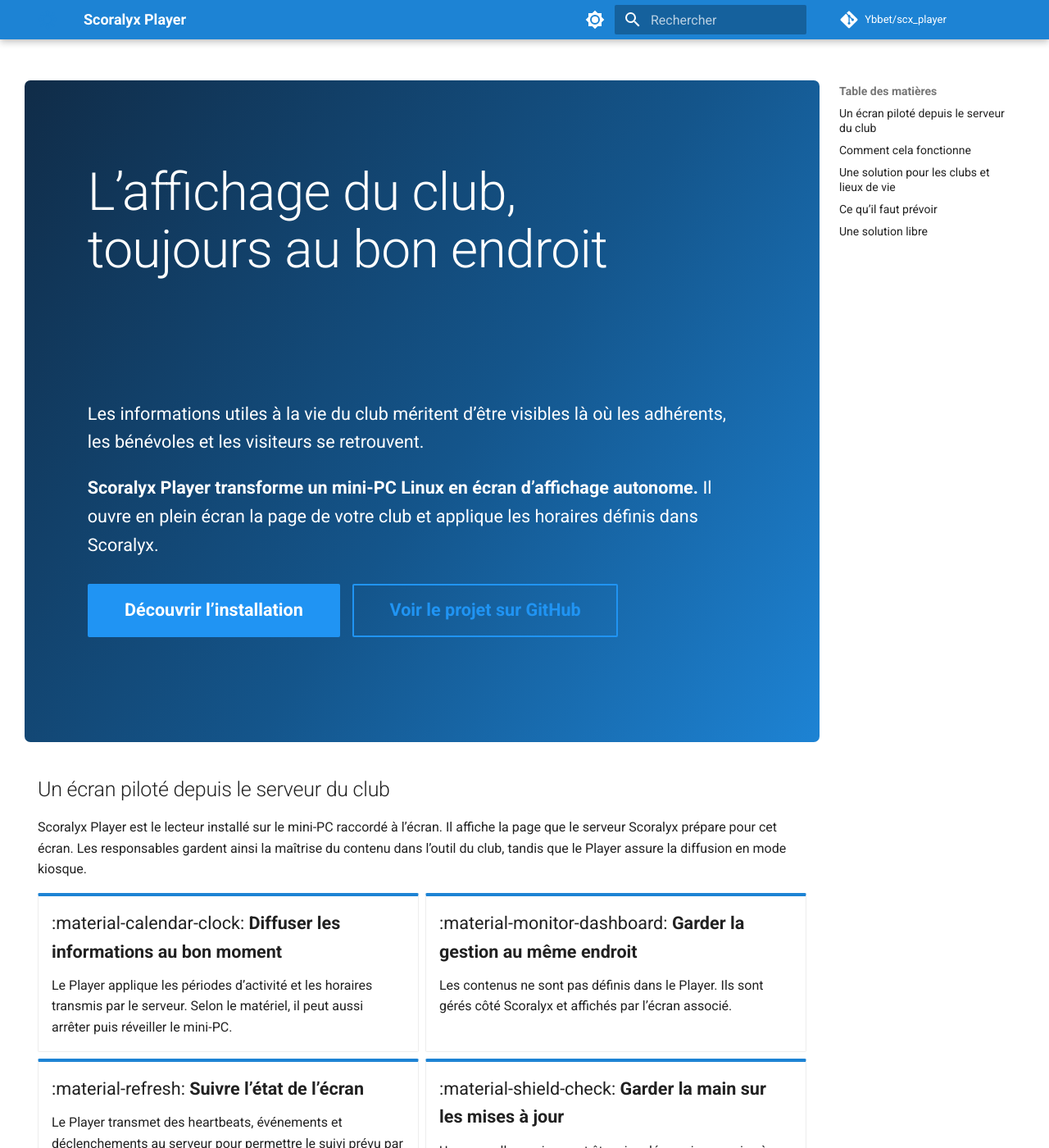
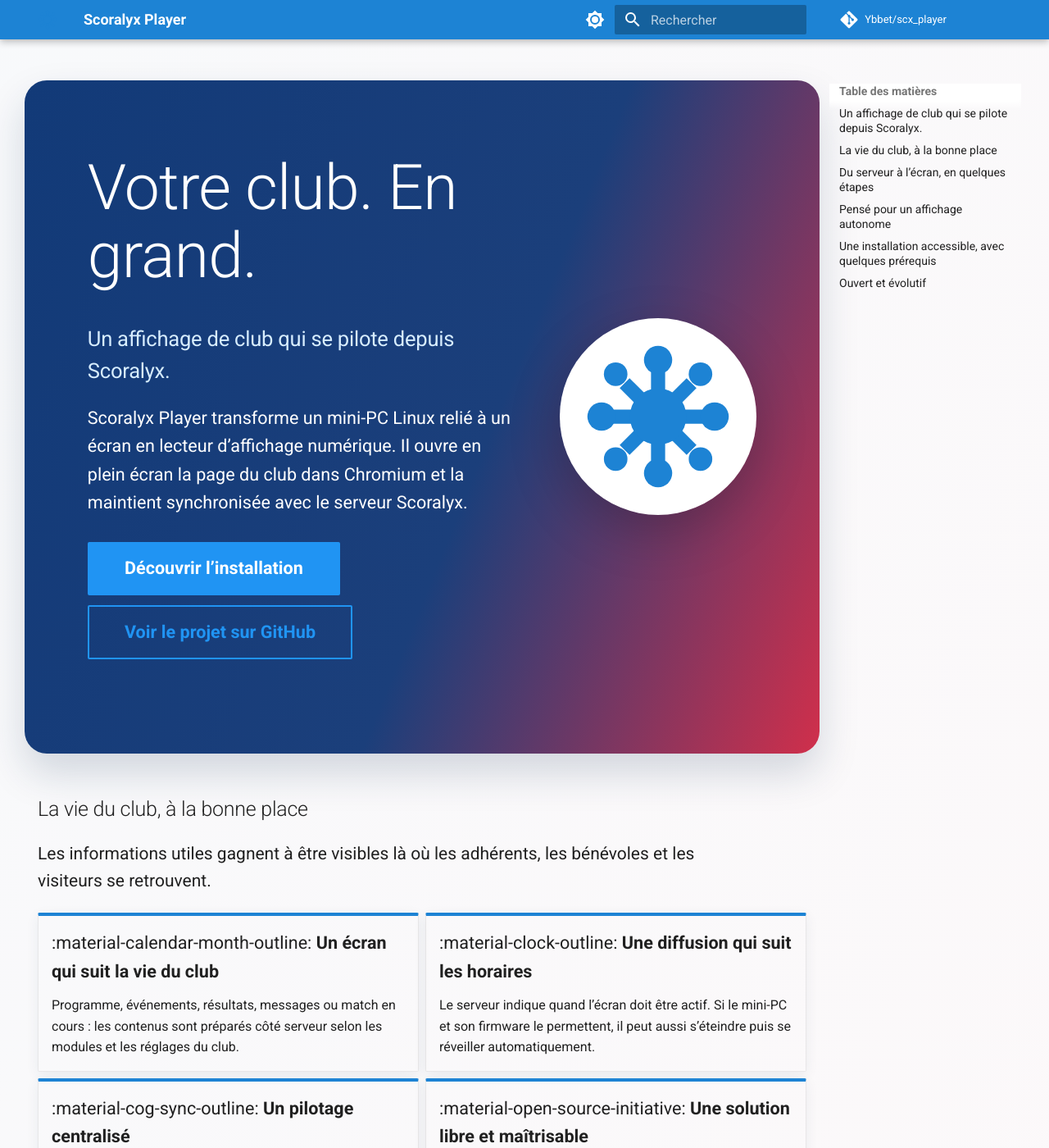
Before and after one commit to Ybbet/scx_player, an MkDocs documentation site: the page built from docs/index.md, in a window 1280 px wide and 1400 px high. Shown: the whole window at 82% size. Built offline with MkDocs 1.6.1 and Material for MkDocs 9.7.7, drawn with Linux system fonts in a browser that asks for light colours; comment, search, counter and statistics services are not loaded; some of the changed text lies outside the part shown.

Commit message:
docs: améliorer la page d’accueil de Scoralyx Player

```diff
--- a/docs/assets/stylesheets/extra.css
+++ b/docs/assets/stylesheets/extra.css
@@ -7,40 +7,106 @@
   background-color: var(--scoralyx-blue);
 }
 
-.scoralyx-hero {
-  margin: 0 -0.8rem 2rem;
-  padding: clamp(2.5rem, 8vw, 6rem) clamp(1.25rem, 6vw, 5rem);
-  color: #fff;
-  background: linear-gradient(125deg, #102c48 0%, #14558b 55%, var(--scoralyx-blue) 100%);
-  border-radius: 0.35rem;
+.md-main {
+  background: linear-gradient(115deg, rgb(26 69 130 / 3%), rgb(194 43 68 / 3%));
 }
 
-.scoralyx-hero h1 {
+.md-typeset .scoralyx-hero {
+  display: grid;
+  grid-template-columns: minmax(0, 1.5fr) minmax(12rem, 0.65fr);
+  align-items: center;
+  gap: clamp(1rem, 4vw, 4rem);
+  margin: 0 -0.8rem 2.5rem;
+  padding: clamp(2.5rem, 7vw, 5.5rem) clamp(1.25rem, 6vw, 5rem);
+  color: #fff;
+  background: linear-gradient(112deg, #123a78 0%, #1b3f7b 57%, #d02f4b 100%);
+  border-radius: 1.35rem;
+  box-shadow: 0 1.2rem 2.4rem rgb(17 45 83 / 17%);
+}
+
+.scoralyx-hero__content h1 {
   max-width: 18ch;
   color: inherit;
-  font-size: clamp(2rem, 5vw, 3.5rem);
+  margin-bottom: 0.8rem;
+  font-size: clamp(2.6rem, 6vw, 4.8rem);
   line-height: 1.08;
 }
 
-.scoralyx-hero p {
+.scoralyx-hero__content h3 {
+  color: #d7edff;
+  font-size: clamp(1.1rem, 2vw, 1.5rem);
+  font-weight: 500;
+}
+
+.scoralyx-hero__content p {
   max-width: 66ch;
   font-size: 1.08rem;
 }
 
-.scoralyx-hero .md-button {
+.scoralyx-hero__content .md-button {
   margin: 0.4rem 0.5rem 0.2rem 0;
+}
+
+.scoralyx-hero__visual {
+  display: grid;
+  min-height: 16rem;
+  place-items: center;
+  background: radial-gradient(circle, rgb(255 255 255 / 17%) 0 42%, transparent 43%);
+}
+
+.scoralyx-hero__visual img {
+  display: block;
+  width: min(100%, 16rem);
+  height: auto;
+  padding: 1.4rem;
+  background: #fff;
+  border-radius: 50%;
+  filter: drop-shadow(0 1rem 1.5rem rgb(0 0 0 / 20%));
+}
+
+.md-typeset .scoralyx-benefits {
+  margin: 2rem 0 3rem;
+}
+
+.md-typeset .scoralyx-benefits > p {
+  max-width: 68ch;
+  font-size: 1.05rem;
 }
 
 .md-typeset .grid.cards > ul > li {
   border-top: 0.2rem solid var(--scoralyx-blue);
+  box-shadow: 0 0.2rem 0.8rem rgb(20 55 85 / 7%);
 }
 
 .md-typeset .grid.cards > ul > li > p:first-child {
   font-size: 1.08rem;
 }
 
+.md-typeset .scoralyx-how {
+  margin: 2rem -0.8rem;
+  padding: clamp(1.25rem, 4vw, 3rem);
+  background: color-mix(in srgb, var(--scoralyx-blue) 8%, var(--md-default-bg-color));
+  border-radius: 1rem;
+}
+
 @media screen and (max-width: 600px) {
-  .scoralyx-hero {
+  .md-typeset .scoralyx-hero {
+    grid-template-columns: 1fr;
+    gap: 0.5rem;
+    margin-right: -0.55rem;
+    margin-left: -0.55rem;
+  }
+
+  .scoralyx-hero__visual {
+    min-height: 9rem;
+    grid-row: 1;
+  }
+
+  .scoralyx-hero__visual img {
+    width: min(42vw, 10rem);
+  }
+
+  .md-typeset .scoralyx-how {
     margin-right: -0.55rem;
     margin-left: -0.55rem;
   }
--- a/docs/index.md
+++ b/docs/index.md
@@ -1,78 +1,103 @@
 ---
-title: Afficher la vie du club, simplement
-description: Présentation de Scoralyx Player, le lecteur Linux d’affichage numérique relié à Scoralyx.
+title: Scoralyx Player — l’affichage du club en grand
+description: Une solution libre pour diffuser automatiquement la vie du club sur un écran, depuis Scoralyx.
 hide:
   - navigation
 ---
 
-<div class="scoralyx-hero" markdown>
+<section class="scoralyx-hero" markdown>
+<div class="scoralyx-hero__content" markdown>
 
-# L’affichage du club, toujours au bon endroit
+# Votre club. En grand.
 
-Les informations utiles à la vie du club méritent d’être visibles là où les adhérents, les bénévoles et les visiteurs se retrouvent.
+### Un affichage de club qui se pilote depuis Scoralyx.
 
-**Scoralyx Player transforme un mini-PC Linux en écran d’affichage autonome.** Il ouvre en plein écran la page de votre club et applique les horaires définis dans Scoralyx.
+Scoralyx Player transforme un mini-PC Linux relié à un écran en lecteur d’affichage numérique. Il ouvre en plein écran la page du club dans Chromium et la maintient synchronisée avec le serveur Scoralyx.
 
 [Découvrir l’installation](INSTALLATION.md){ .md-button .md-button--primary }
 [Voir le projet sur GitHub](https://github.com/Ybbet/scx_player){ .md-button }
 
 </div>
+<div class="scoralyx-hero__visual">
+  <img src="assets/images/scoralyx_player.svg" alt="Logo Scoralyx Player">
+</div>
+</section>
 
-## Un écran piloté depuis le serveur du club
+<section class="scoralyx-benefits" markdown>
 
-Scoralyx Player est le lecteur installé sur le mini-PC raccordé à l’écran. Il affiche la page que le serveur Scoralyx prépare pour cet écran. Les responsables gardent ainsi la maîtrise du contenu dans l’outil du club, tandis que le Player assure la diffusion en mode kiosque.
+## La vie du club, à la bonne place
+
+Les informations utiles gagnent à être visibles là où les adhérents, les bénévoles et les visiteurs se retrouvent.
 
 <div class="grid cards" markdown>
 
--   :material-calendar-clock: **Diffuser les informations au bon moment**
+-   :material-calendar-month-outline: **Un écran qui suit la vie du club**
 
-    Le Player applique les périodes d’activité et les horaires transmis par le serveur. Selon le matériel, il peut aussi arrêter puis réveiller le mini-PC.
+    Programme, événements, résultats, messages ou match en cours : les contenus sont préparés côté serveur selon les modules et les réglages du club.
 
--   :material-monitor-dashboard: **Garder la gestion au même endroit**
+-   :material-clock-outline: **Une diffusion qui suit les horaires**
 
-    Les contenus ne sont pas définis dans le Player. Ils sont gérés côté Scoralyx et affichés par l’écran associé.
+    Le serveur indique quand l’écran doit être actif. Si le mini-PC et son firmware le permettent, il peut aussi s’éteindre puis se réveiller automatiquement.
 
--   :material-refresh: **Suivre l’état de l’écran**
+-   :material-cog-sync-outline: **Un pilotage centralisé**
 
-    Le Player transmet des heartbeats, événements et déclenchements au serveur pour permettre le suivi prévu par l’écosystème.
+    Le Player ne choisit pas les diapositives. Il affiche la page associée à son écran et laisse la gestion des contenus dans Scoralyx.
 
--   :material-shield-check: **Garder la main sur les mises à jour**
+-   :material-open-source-initiative: **Une solution libre et maîtrisable**
 
-    Une nouvelle version peut être signalée, mais une mise à jour distante n’est installée qu’après autorisation explicite dans l’administration Scoralyx.
+    Le Player est publié sous GNU GPL v3 ou ultérieure et fonctionne sur un mini-PC Linux standard, sans lecteur propriétaire dédié.
+
+</div>
+</section>
+
+<section class="scoralyx-how" markdown>
+
+## Du serveur à l’écran, en quelques étapes
+
+<div class="grid cards" markdown>
+
+-   **1. Installer**
+
+    Lancer l’installateur interactif sur le mini-PC, saisir l’adresse du serveur Scoralyx et choisir un nom unique pour le Player.
+
+-   **2. Associer**
+
+    Autoriser la demande d’enrôlement dans l’administration puis associer le Player à l’écran du club.
+
+-   **3. Diffuser**
+
+    Au démarrage de la session graphique, Chromium s’ouvre en plein écran et affiche la page de l’écran associé.
 
 </div>
 
-## Comment cela fonctionne
+Le Player communique avec le serveur en HTTPS. Il n’a besoin d’aucun port entrant ouvert sur le mini-PC.
 
-1. Installer Scoralyx Player sur un mini-PC Linux connecté à l’écran.
-2. Indiquer l’URL du serveur Scoralyx et le nom unique du Player dans l’installateur.
-3. Autoriser le Player dans l’administration du serveur et l’associer à l’écran souhaité.
-4. Laisser le mini-PC démarrer sur sa session graphique : Chromium ouvre alors la page d’affichage en plein écran.
+[Suivre le guide d’installation](INSTALLATION.md){ .md-button .md-button--primary }
 
-Le Player n’a pas besoin de port entrant ouvert. Il communique avec le serveur Scoralyx en HTTPS et transmet l’identifiant de l’écran dans l’adresse de la page d’affichage.
+</section>
 
-## Une solution pour les clubs et lieux de vie
+## Pensé pour un affichage autonome
 
-Scoralyx Player convient aux associations et structures qui disposent d’un écran d’information et souhaitent automatiser sa diffusion à partir de leur site Scoralyx. La solution s’appuie sur un mini-PC standard plutôt que sur un lecteur propriétaire dédié.
+Scoralyx Player convient aux clubs et structures qui disposent d’un écran d’information et souhaitent automatiser sa diffusion à partir de leur site Scoralyx. Il s’appuie sur un mini-PC Linux relié à l’écran ; l’administration et les contenus restent côté serveur.
 
-Le Player est un composant de lecture : il ne crée pas les contenus et ne remplace pas l’administration Scoralyx. Les diapositives, leur ordre et les données affichées dépendent des composants installés et configurés sur le serveur.
+La préparation Digital Signage peut configurer l’ouverture automatique de session et désactiver la veille dans les environnements pris en charge. Si le matériel permet le réveil RTC, le Player peut programmer l’arrêt et le redémarrage électrique. Sinon, il maintient la machine active et affiche une page noire hors plage.
 
-## Ce qu’il faut prévoir
+## Une installation accessible, avec quelques prérequis
 
-| Besoin | À prévoir |
+| À prévoir | Détail |
 |---|---|
 | Matériel | Mini-PC Linux, sortie vidéo, écran et connexion réseau stable. |
-| Système | Debian 13 est la cible principale. Ubuntu et les autres distributions Linux compatibles restent à valider sur matériel. |
-| Session graphique | Chromium, Python 3.11+, systemd utilisateur et ouverture de session graphique automatique. |
-| Installation | Usage d’un terminal, clonage Git, notions d’administration Linux et accès `sudo`. |
-| Serveur | Un site Scoralyx accessible en HTTPS et les versions de plugins compatibles avec le Player. |
+| Système | Debian 13 est la cible principale. Ubuntu et les autres distributions Linux restent à valider sur le matériel choisi. |
+| Logiciels | Chromium, Python 3.11+, Bash, systemd utilisateur et une session graphique. |
+| Mise en place | Savoir utiliser un terminal, cloner un dépôt Git et disposer d’un accès `sudo`. |
+| Serveur | Un site Scoralyx joignable en HTTPS avec les versions compatibles des plugins. |
 
-Aucun minimum CPU/RAM/stockage n’a encore été validé. Le réveil après extinction complète dépend aussi du BIOS/UEFI et du matériel RTC ; il doit être testé sur le mini-PC retenu.
+Aucun minimum de processeur, mémoire ou stockage n’a encore été validé. Le réveil depuis un arrêt complet dépend du BIOS/UEFI et du matériel RTC : le tester sur le mini-PC retenu. La configuration de connexion automatique supprime la demande de mot de passe au démarrage ; réserver l’équipement à l’affichage et le protéger physiquement.
 
-[Lire les prérequis détaillés](COMPATIBILITE.md) · [Préparer le mini-PC et installer](INSTALLATION.md)
+[Voir la compatibilité détaillée](COMPATIBILITE.md) · [Consulter les guides](INSTALLATION.md)
 
-## Une solution libre
+## Ouvert et évolutif
 
-Scoralyx Player est publié sous **GNU GPL v3 ou ultérieure**. Le dépôt est ouvert aux retours et contributions. La version actuelle est **0.6.0** ; les versions suivent SemVer.
+Scoralyx Player est un logiciel libre, versionné selon SemVer. Les mises à jour distantes ne sont pas appliquées sans accord : une nouvelle version est proposée au serveur, puis doit être autorisée dans l’administration Scoralyx.
 
-[Consulter les sources sur GitHub](https://github.com/Ybbet/scx_player)
+**Version actuelle : 0.6.0** · [Code source et contributions sur GitHub](https://github.com/Ybbet/scx_player)
```
